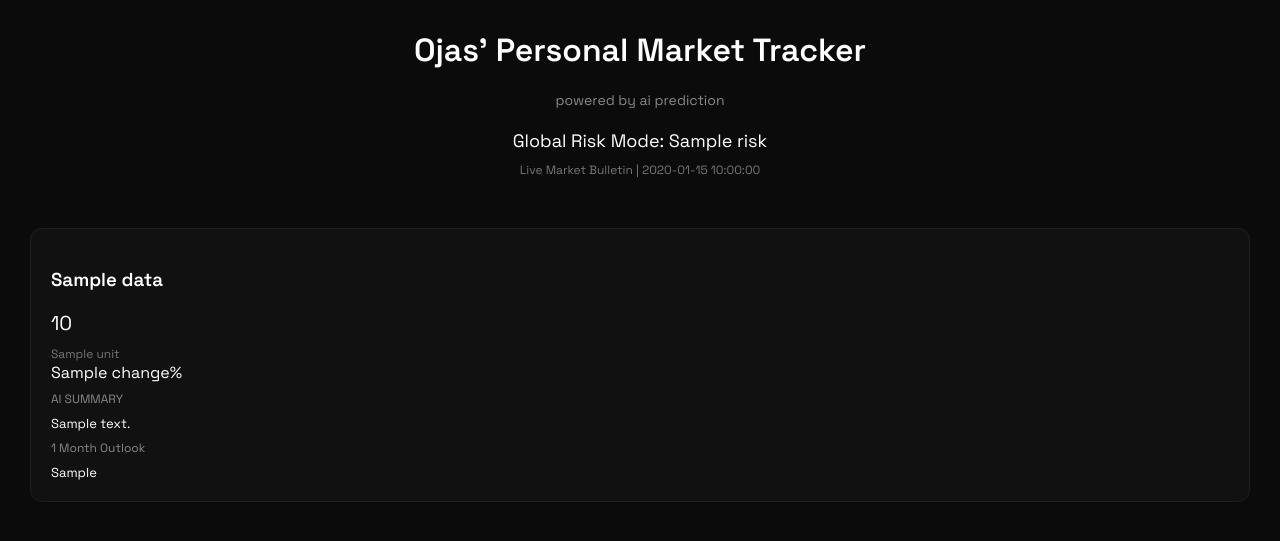
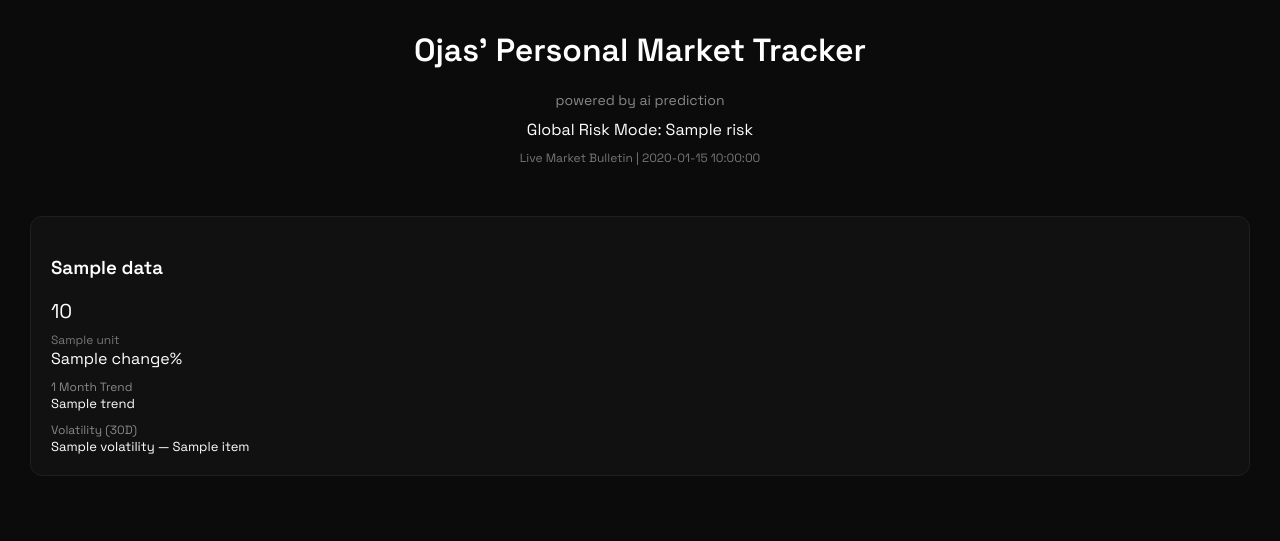
Before and after one commit to ojasb353-cmyk/ojas-market-tracker, a Flask app: template ojas_market_tracker/templates/index.html in a window 1280 px wide. Shown: the top 541 px of the page. Run offline with Flask 3, Linux system fonts and the light colour scheme; the template is opened without the code that fills it: most values are stand-ins (such as "Sample title", 1, 10 or a date in 2020).

Commit message:
Removed AI summary and added 30-day volatility model

```diff
--- a/ojas_market_tracker/app.py
+++ b/ojas_market_tracker/app.py
@@ -2,6 +2,7 @@ from flask import Flask, render_template
 import yfinance as yf
 import datetime
 import pandas as pd
+import numpy as np
 
 app = Flask(__name__)
 
@@ -38,12 +39,11 @@ def get_usd_inr():
     data = usd.history(period="1d")
     return data["Close"].iloc[-1]
 
-# -------- MOVING AVERAGE STRATEGY --------
+# -------- MOVING AVERAGE TREND --------
 
 def moving_average_signal(df):
     df["MA20"] = df["Close"].rolling(window=20).mean()
     df["MA50"] = df["Close"].rolling(window=50).mean()
-
     latest = df.iloc[-1]
 
     if latest["MA20"] > latest["MA50"] and latest["Close"] > latest["MA20"]:
@@ -53,6 +53,21 @@ def moving_average_signal(df):
     else:
         return "► Neutral Structure", "orange"
 
+# -------- VOLATILITY CALCULATION --------
+
+def calculate_volatility(df):
+    df["Returns"] = df["Close"].pct_change()
+    vol = df["Returns"].rolling(window=30).std().iloc[-1] * np.sqrt(252)
+
+    vol_percent = vol * 100
+
+    if vol_percent < 15:
+        return f"{vol_percent:.2f}%", "green", "Low Volatility"
+    elif vol_percent < 30:
+        return f"{vol_percent:.2f}%", "orange", "Moderate Volatility"
+    else:
+        return f"{vol_percent:.2f}%", "red", "High Volatility"
+
 def get_data():
     data = {}
     usd_inr = get_usd_inr()
@@ -60,7 +75,7 @@ def get_data():
     for name, ticker in symbols.items():
         try:
             stock = yf.Ticker(ticker)
-            hist = stock.history(period="90d")  # enough for MA50
+            hist = stock.history(period="120d")
 
             if len(hist) < 60:
                 continue
@@ -72,7 +87,7 @@ def get_data():
             unit = ""
             display_price = ""
 
-            # ----------- COMMODITIES -----------
+            # -------- COMMODITIES --------
 
             if name == "Gold":
                 price_10g = (current / 31.1035) * 10 * usd_inr
@@ -85,47 +100,38 @@ def get_data():
                 unit = "per kg"
 
             elif name == "Crude Oil":
-                price_inr = current * usd_inr
-                display_price = f"₹ {price_inr:,.2f}"
+                display_price = f"₹ {current * usd_inr:,.2f}"
                 unit = "per barrel"
 
             elif name == "Natural Gas":
-                price_inr = current * usd_inr
-                display_price = f"₹ {price_inr:,.2f}"
+                display_price = f"₹ {current * usd_inr:,.2f}"
                 unit = "per MMBtu"
 
             elif name == "Copper":
-                price_inr = current * usd_inr
-                display_price = f"₹ {price_inr:,.2f}"
+                display_price = f"₹ {current * usd_inr:,.2f}"
                 unit = "per pound"
 
             elif name == "Wheat":
-                price_inr = current * usd_inr
-                display_price = f"₹ {price_inr:,.2f}"
+                display_price = f"₹ {current * usd_inr:,.2f}"
                 unit = "per bushel"
 
-            # ----------- INDICES -----------
+            # -------- INDICES --------
 
             elif name in [
-                "S&P 500",
-                "Dow Jones",
-                "NASDAQ",
-                "Shanghai Composite",
-                "Hang Seng",
-                "NIFTY 50",
-                "Sensex",
-                "USD Index (DXY)"
+                "S&P 500", "Dow Jones", "NASDAQ",
+                "Shanghai Composite", "Hang Seng",
+                "NIFTY 50", "Sensex", "USD Index (DXY)"
             ]:
                 display_price = f"{current:,.2f}"
                 unit = "Index"
 
-            # ----------- CRYPTO -----------
+            # -------- CRYPTO --------
 
             elif name in ["Bitcoin", "Ethereum"]:
                 display_price = f"$ {current:,.2f}"
                 unit = "USD"
 
-            # ----------- RATES -----------
+            # -------- RATES --------
 
             elif name == "US 10Y Yield":
                 display_price = f"{current:.2f}%"
@@ -135,17 +141,20 @@ def get_data():
                 display_price = f"{current:.2f}"
                 unit = "Volatility Index"
 
-            # ----------- MOVING AVERAGE SIGNAL -----------
+            # -------- SIGNALS --------
 
-            trend_signal, color = moving_average_signal(hist)
+            trend_signal, trend_color = moving_average_signal(hist)
+            vol_value, vol_color, vol_label = calculate_volatility(hist)
 
             data[name] = {
                 "price": display_price,
                 "unit": unit,
                 "change": round(change, 2),
-                "ai_summary": trend_signal,
-                "ai_1m": trend_signal,
-                "color": color
+                "trend": trend_signal,
+                "trend_color": trend_color,
+                "volatility": vol_value,
+                "vol_color": vol_color,
+                "vol_label": vol_label
             }
 
         except:
--- a/ojas_market_tracker/templates/index.html
+++ b/ojas_market_tracker/templates/index.html
@@ -3,7 +3,6 @@
 <head>
     <title>Ojas' Personal Market Tracker</title>
     <meta http-equiv="refresh" content="60">
-
     <link href="https://fonts.googleapis.com/css2?family=Space+Grotesk:wght@300;400;600&display=swap" rel="stylesheet">
 
     <style>
@@ -14,31 +13,10 @@
             color: #ffffff;
         }
 
-        h1 {
-            text-align: center;
-            font-size: 32px;
-            margin-top: 30px;
-        }
-
-        .sub {
-            text-align: center;
-            font-size: 14px;
-            color: #888;
-            margin-bottom: 20px;
-        }
-
-        .risk {
-            text-align: center;
-            font-size: 18px;
-            margin-bottom: 10px;
-        }
-
-        .time {
-            text-align: center;
-            font-size: 12px;
-            color: #777;
-            margin-bottom: 20px;
-        }
+        h1 { text-align: center; margin-top: 30px; }
+        .sub { text-align: center; font-size: 14px; color: #888; }
+        .risk { text-align: center; margin: 10px 0; }
+        .time { text-align: center; font-size: 12px; color: #777; margin-bottom: 20px; }
 
         .grid {
             display: grid;
@@ -48,36 +26,21 @@
         }
 
         .card {
-            background: #111111;
+            background: #111;
             padding: 20px;
             border-radius: 12px;
             border: 1px solid #1f1f1f;
         }
 
-        .price {
-            font-size: 20px;
-            margin: 10px 0;
-        }
-
-        .unit {
-            font-size: 12px;
-            color: #777;
-        }
+        .price { font-size: 20px; margin: 8px 0; }
+        .unit { font-size: 12px; color: #777; }
 
         .green { color: #00C805; }
         .red { color: #FF3B30; }
         .orange { color: #FF9500; }
 
-        .ai {
-            margin-top: 8px;
-            font-size: 13px;
-        }
-
-        .section-title {
-            margin-top: 8px;
-            font-size: 12px;
-            color: #888;
-        }
+        .section { margin-top: 10px; font-size: 12px; color: #888; }
+        .value { font-size: 13px; }
 
     </style>
 </head>
@@ -85,30 +48,30 @@
 
 <h1>Ojas' Personal Market Tracker</h1>
 <div class="sub">powered by ai prediction</div>
-
 <div class="risk">Global Risk Mode: {{ risk }}</div>
 <div class="time">Live Market Bulletin | {{ time }}</div>
 
 <div class="grid">
-    {% for name, item in data.items() %}
+{% for name, item in data.items() %}
     <div class="card">
         <h3>{{ name }}</h3>
 
         <div class="price">{{ item.price }}</div>
         <div class="unit">{{ item.unit }}</div>
 
-        <div class="{{ item.color }}">
+        <div class="{{ item.trend_color }}">
             {{ item.change }}%
         </div>
 
-        <div class="section-title">AI SUMMARY</div>
-        <div class="ai {{ item.color }}">{{ item.ai_summary }}</div>
+        <div class="section">1 Month Trend</div>
+        <div class="value {{ item.trend_color }}">{{ item.trend }}</div>
 
-        <div class="section-title">1 Month Outlook</div>
-        <div class="ai {{ item.color }}">{{ item.ai_1m }}</div>
-
+        <div class="section">Volatility (30D)</div>
+        <div class="value {{ item.vol_color }}">
+            {{ item.volatility }} — {{ item.vol_label }}
+        </div>
     </div>
-    {% endfor %}
+{% endfor %}
 </div>
 
 </body>
```
